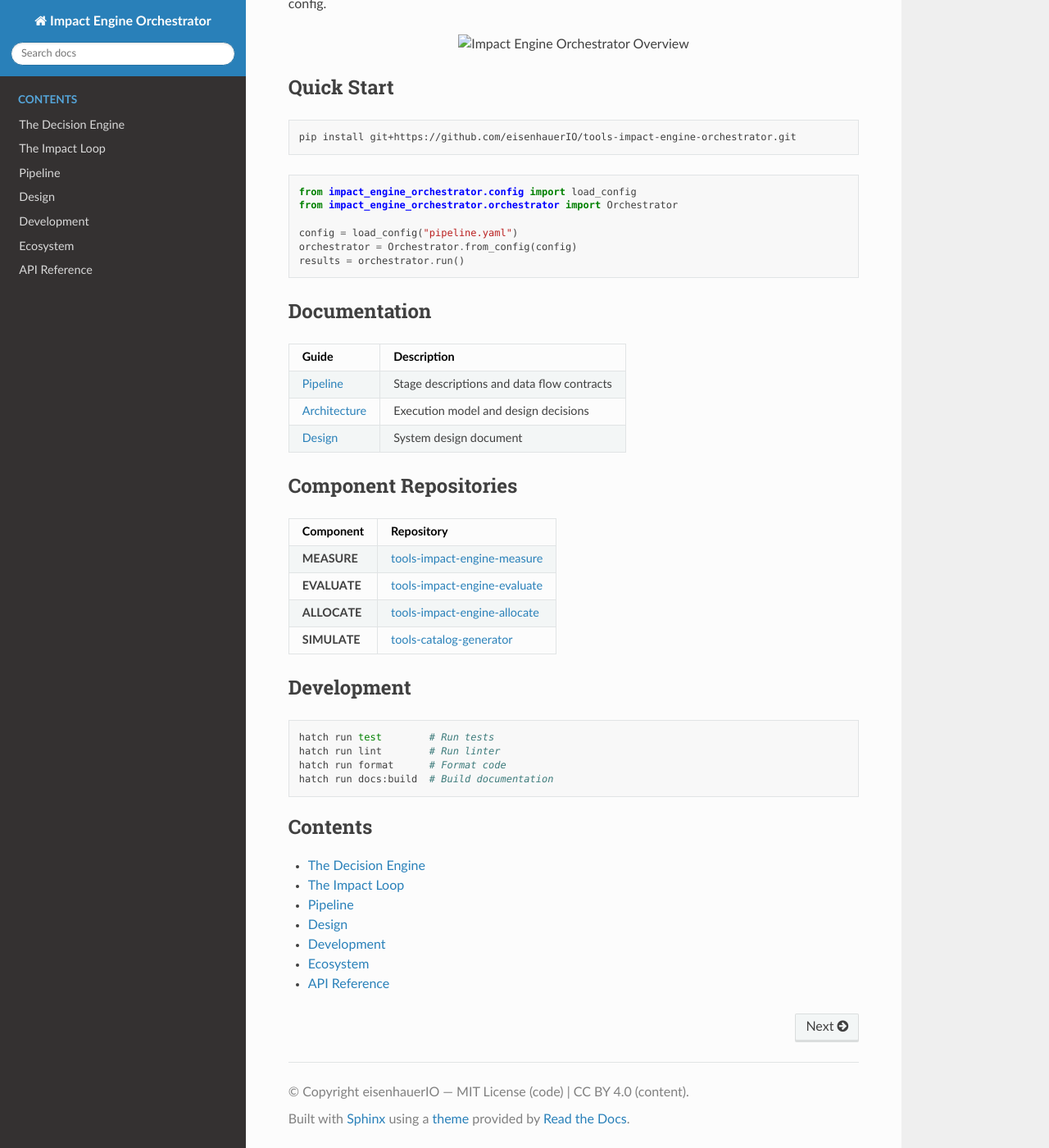
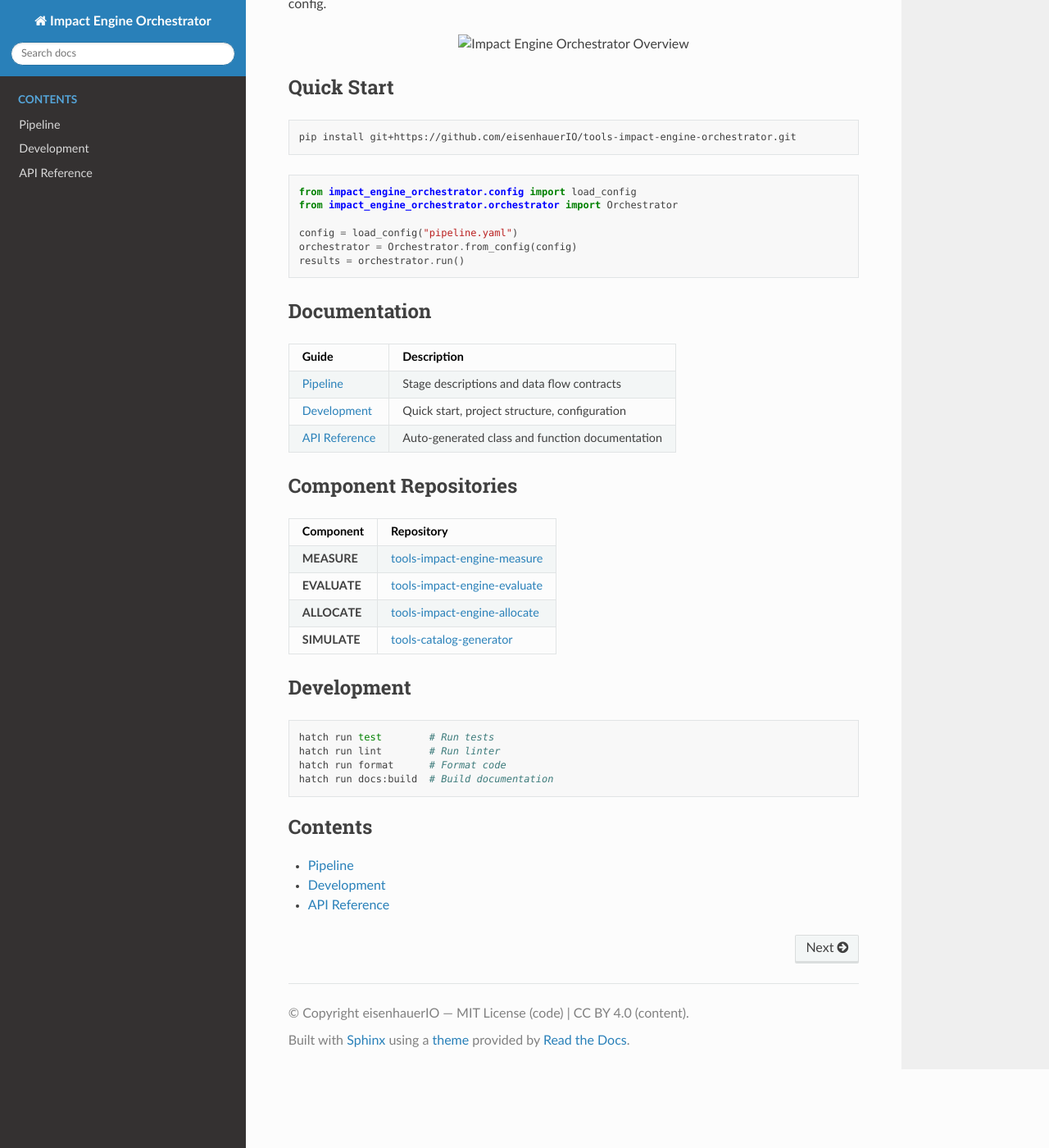
Before and after one commit to eisenhauerIO/tools-impact-engine-orchestrator, a Sphinx documentation site: the page built from docs/source/index.md, in a window 1280 px wide and 1400 px high, scrolled down 503 px. Shown: the whole window at 82% size. Built offline with Sphinx 7.4.7 and the Read the Docs theme 3.1.0, drawn with Linux system fonts in a browser that asks for light colours.

Commit message:
refocus orchestrator docs on library usability
Move design.md, strategy/, ecosystem/, impact-loop/index.md,
REVIEW_ARCHITECTURE.md, REVIEW_CODE.md, BACKLOG.md, and
ai-development-strategy.md to .claude/docs/. Remove architecture/index.md
(was a 1-line redirect to design.md). Update Sphinx toctree to retain
only pipeline/, development/, api/. Update README doc table to match.
impact-loop/ config files and tutorial.ipynb stay in place for tests.

Co-Authored-By: Claude Sonnet 4.6 <noreply@anthropic.com>

````diff
--- a/README.md
+++ b/README.md
@@ -36,8 +36,8 @@ results = orchestrator.run()
 | Guide | Description |
 |-------|-------------|
 | [Pipeline](https://eisenhauerio.github.io/tools-impact-engine-orchestrator/pipeline/index.html) | Stage descriptions and data flow contracts |
-| [Architecture](https://eisenhauerio.github.io/tools-impact-engine-orchestrator/architecture/index.html) | Execution model and design decisions |
-| [Design](https://eisenhauerio.github.io/tools-impact-engine-orchestrator/design.html) | System design document |
+| [Development](https://eisenhauerio.github.io/tools-impact-engine-orchestrator/development/index.html) | Quick start, project structure, configuration |
+| [API Reference](https://eisenhauerio.github.io/tools-impact-engine-orchestrator/api/index.html) | Auto-generated class and function documentation |
 
 ## Component Repositories
 
--- a/docs/source/index.md
+++ b/docs/source/index.md
@@ -5,11 +5,7 @@
 :maxdepth: 1
 :caption: Contents
 
-strategy/index
-impact-loop/index
 pipeline/index
-design
 development/index
-ecosystem/index
 api/index
 ```
````
Also changed, not shown: docs/source/architecture/index.md (deleted, +0 -3 lines), .claude/docs/ai-development-strategy.md (renamed from ai-development-strategy.md), .claude/docs/backlog.md (added), .claude/docs/design.md (renamed from docs/source/design.md), .claude/docs/ecosystem.md (renamed from docs/source/ecosystem/index.md), .claude/docs/impact-loop.md (renamed from docs/source/impact-loop/index.md), .claude/docs/review-architecture.md (renamed from REVIEW_ARCHITECTURE.md), .claude/docs/review-code.md (renamed from REVIEW_CODE.md), .claude/docs/strategy.md (renamed from docs/source/strategy/index.md).
